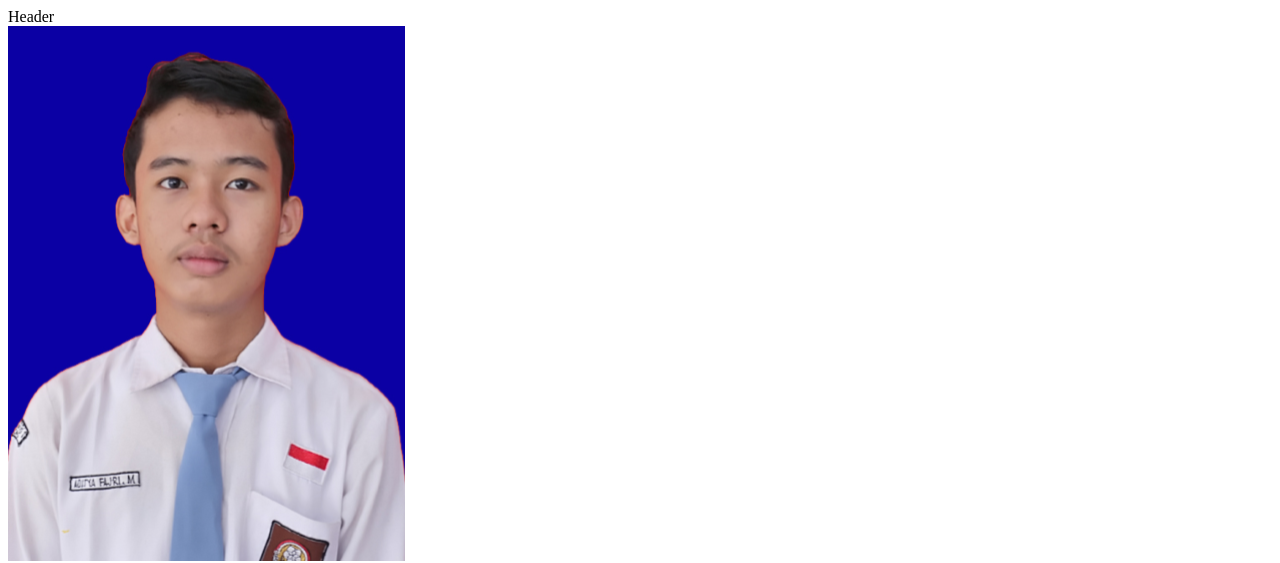
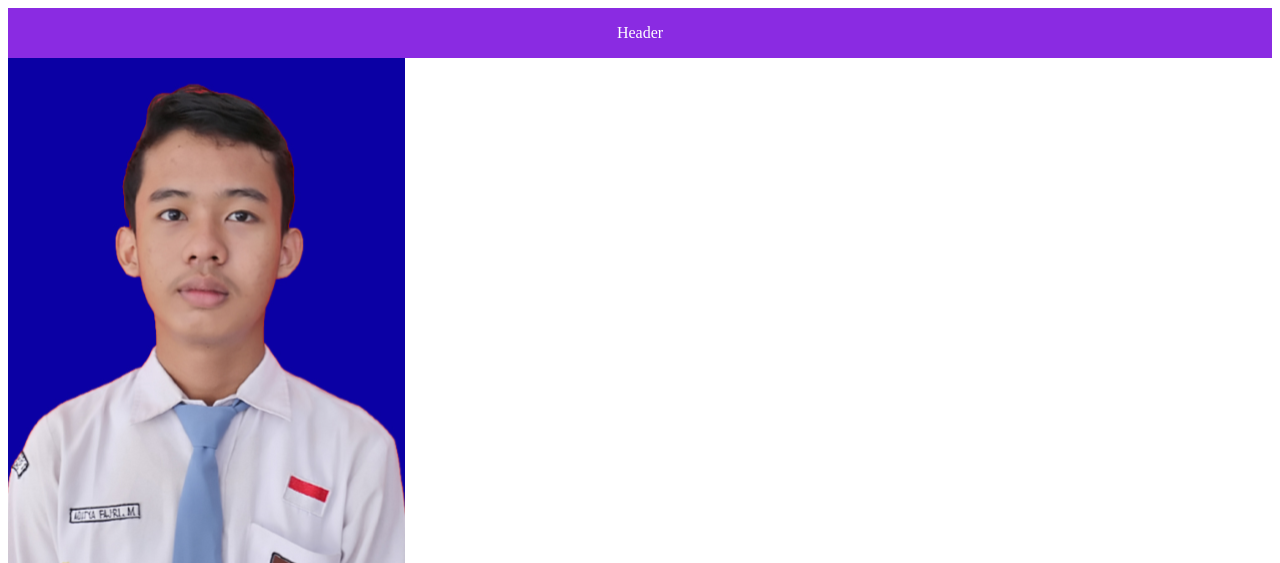
Before and after one commit to damegami-aqua/my-repo-from-remote, a plain HTML site: page index.html in a window 1280 px wide. Shown: the top 563 px of the page. Drawn offline with Linux system fonts and the light colour scheme.

Commit message:
added style for id header

```diff
--- a/index.html
+++ b/index.html
@@ -3,6 +3,20 @@
 <head>
     <title>Aditya Fajri</title>
 </head>
+
+<style>
+
+#header{
+    width: 100%;
+    height: 50px;
+    line-height: 50px;
+    background-color: blueviolet;
+    text-align: center;
+    color: white;
+}
+
+</style>
+
 <body>
     <div id="header">Header</div>
     <div id="profile-container">
```
